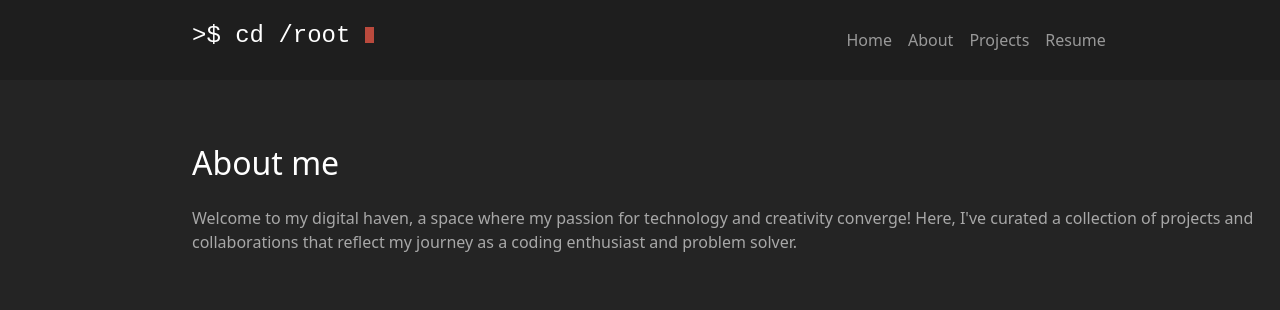
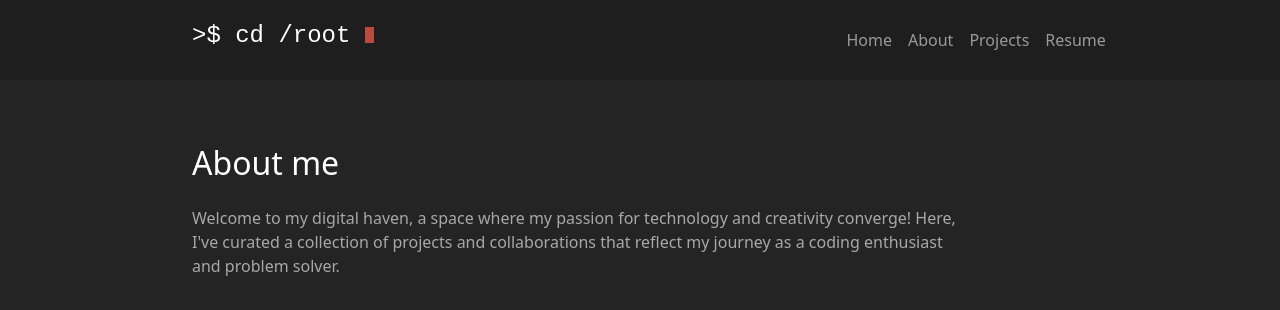
Before and after one commit to Priyanshi5732/priyanshi5732.github.io, a React (Create React App) app: page /about in a window 1280 px wide. Shown: the top 310 px of the page. Built offline with nearby package versions, Linux system fonts and the light colour scheme.

Commit message:
modified navbar

```diff
--- a/src/styles/About.css
+++ b/src/styles/About.css
@@ -12,7 +12,7 @@
 .content{
   padding-top:1rem ;
   color:rgb(168, 168, 168);;
-
+  margin-right: 20rem;
 
 
 }
```
